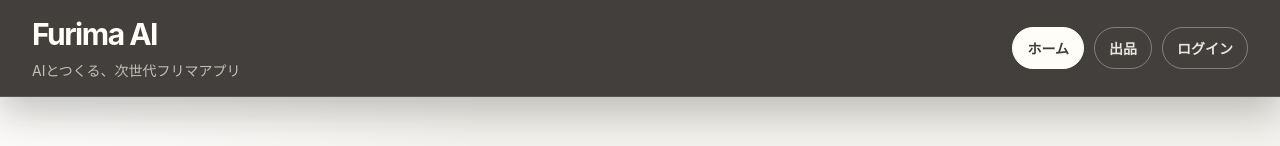
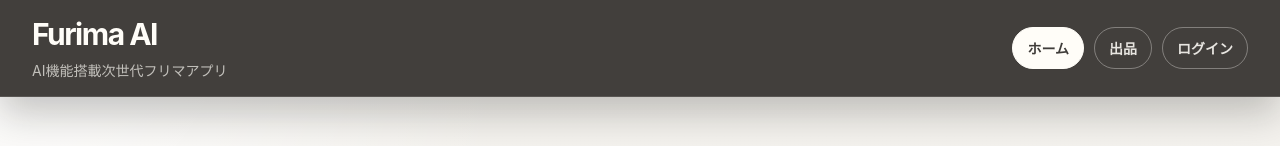
Before and after one commit to yuyq367/furima-ai-frontend, a React (Create React App) app: page / in a window 1280 px wide. Shown: the top 146 px of the page. Built offline with nearby package versions, Linux system fonts and the light colour scheme; no server answers.

Commit message:
Polish wording

```diff
--- a/src/App.js
+++ b/src/App.js
@@ -687,7 +687,7 @@ function App() {
         <div className="app-header-inner">
           <Link to="/" className="app-brand">
             <h1 className="app-logo">Furima AI</h1>
-            <p className="app-subtitle">AIとつくる、次世代フリマアプリ</p>
+            <p className="app-subtitle">AI機能搭載次世代フリマアプリ</p>
           </Link>
 
           <nav className="app-nav">
```
